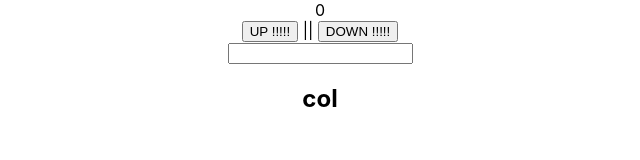
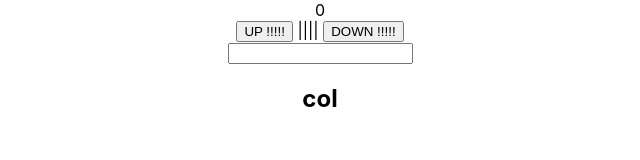
Before and after one commit to PaePasut/react_testV1, a React (Create React App) app: page / in a window 1280 px wide. Shown: the top 160 px of the page, without its empty margins (320-960 px from the left). Built offline with nearby package versions, Linux system fonts and the light colour scheme.

Commit message:
Update Header.js

```diff
--- a/src/component/Header.js
+++ b/src/component/Header.js
@@ -27,7 +27,7 @@ const Header = () => {
     <div>
       <div>{number}</div>
       <div>
-        {btn_up} || {btn_down}
+        {btn_up} ||{''}|| {btn_down}
       </div>
       <div>
         <input type='text' />
```
